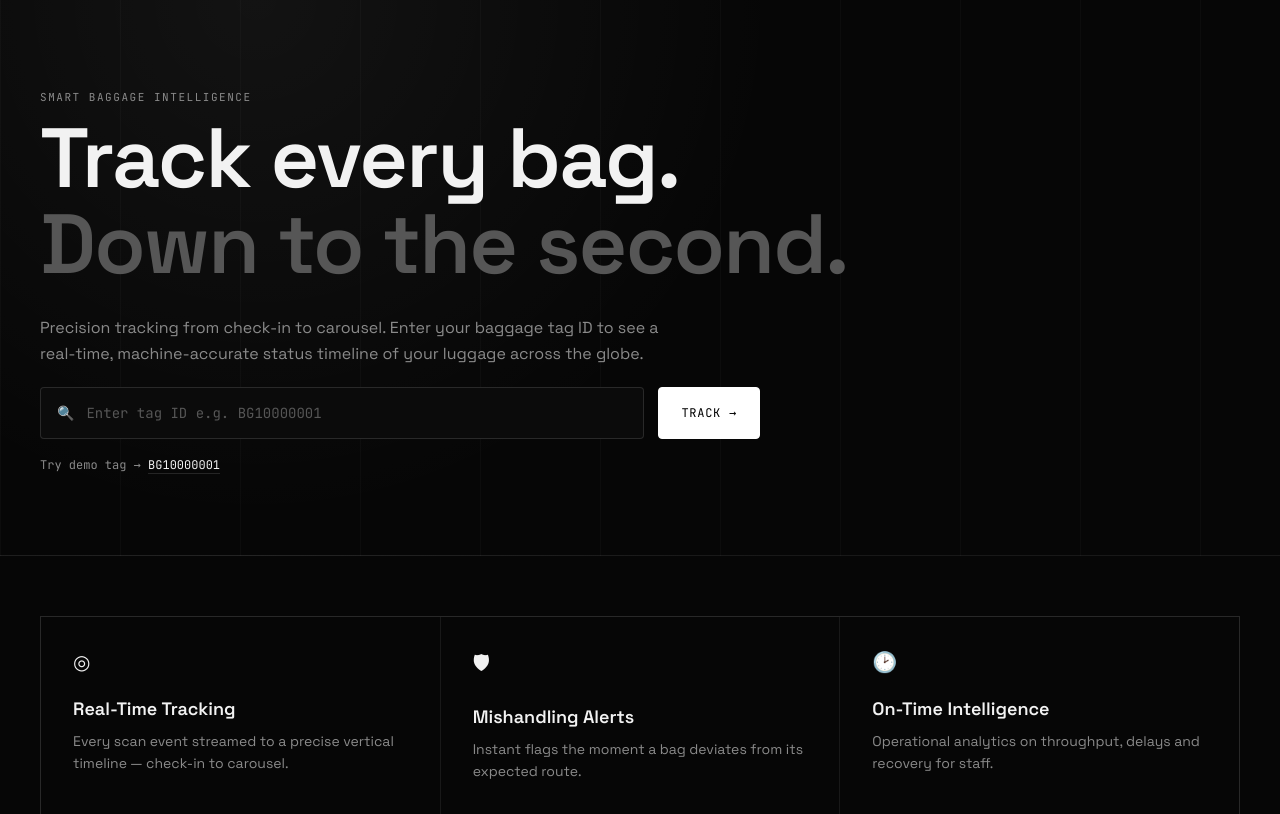
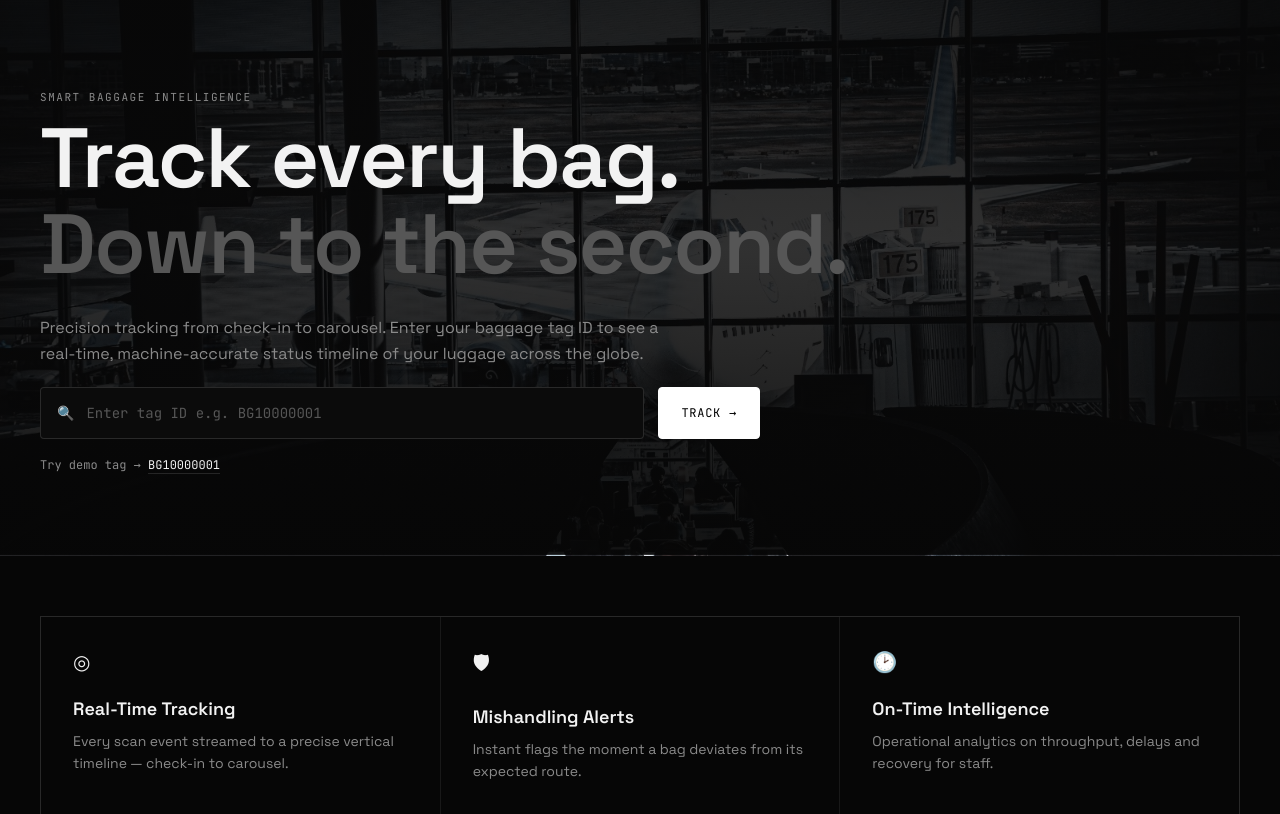
Before and after one commit to simran8405/AeroTrack, a Flask app: page /track in a window 1280 px wide. Shown: the part 68-882 px from the top of the page. Run offline with Flask 3, Linux system fonts and the light colour scheme.

Commit message:
AeroTrack: baggage tracking system

```diff
--- a/static/css/style.css
+++ b/static/css/style.css
@@ -112,14 +112,16 @@ input, select, textarea { font-family: var(--mono); }
 .hero {
     position: relative;
     padding: 90px 40px 70px;
-    background:
-        radial-gradient(circle at 20% 0%, rgba(255,255,255,0.05), transparent 45%),
-        repeating-linear-gradient(90deg, rgba(255,255,255,0.025) 0px, rgba(255,255,255,0.025) 1px, transparent 1px, transparent 120px),
-        var(--bg);
+    background-image:
+        linear-gradient(180deg, rgba(6,6,6,0.88) 0%, rgba(6,6,6,0.82) 45%, rgba(6,6,6,0.94) 100%),
+        url("/static/images/airport.jpeg");
+    background-size: cover;
+    background-position: center 35%;
+    background-repeat: no-repeat;
     border-bottom: 1px solid var(--border-soft);
 }
 
-.hero-inner { max-width: 1100px; }
+.hero-inner { max-width: 1100px; position: relative; z-index: 1; }
 
 .hero-title {
     font-family: var(--sans);
```
Also changed, not shown: static/images/airport.jpeg (added).
